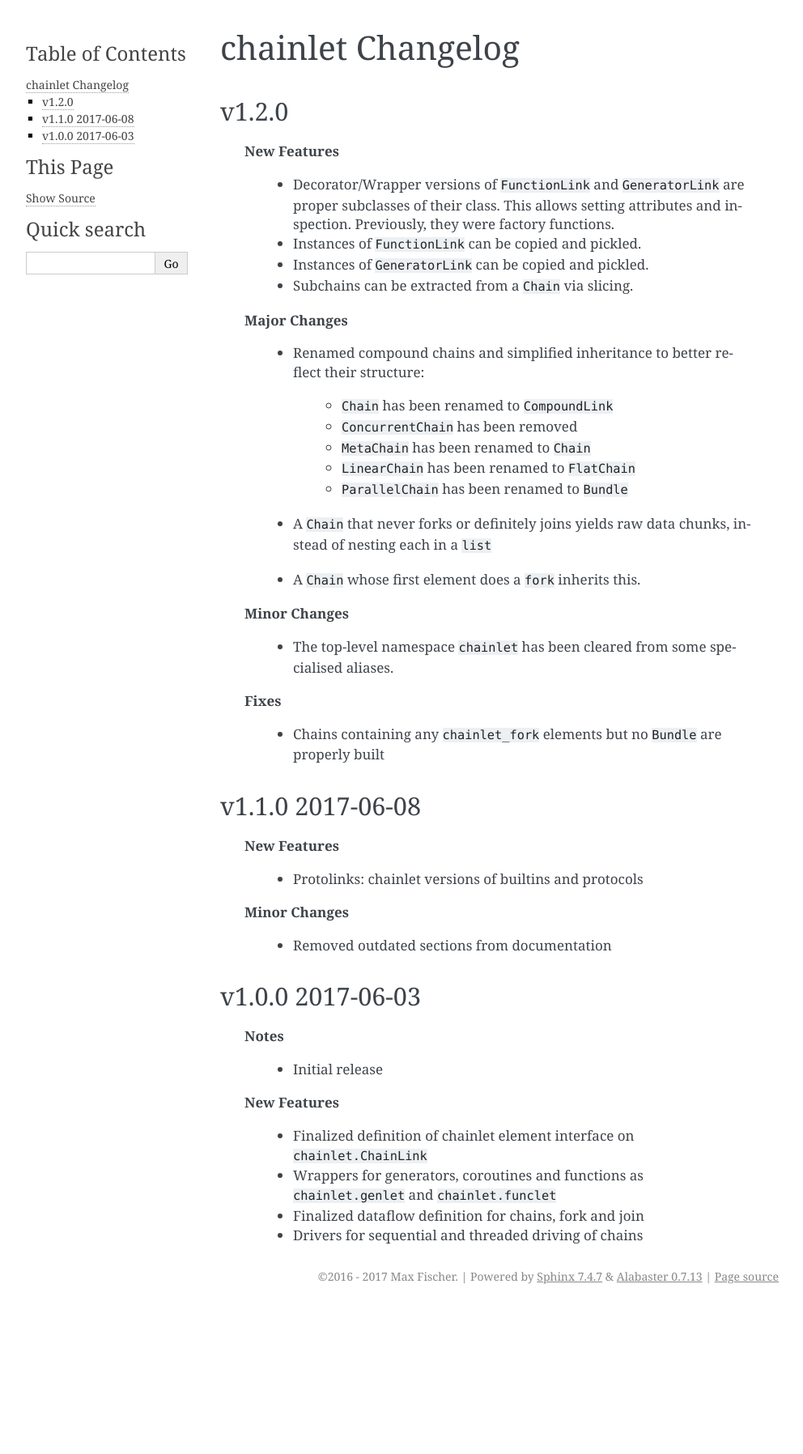
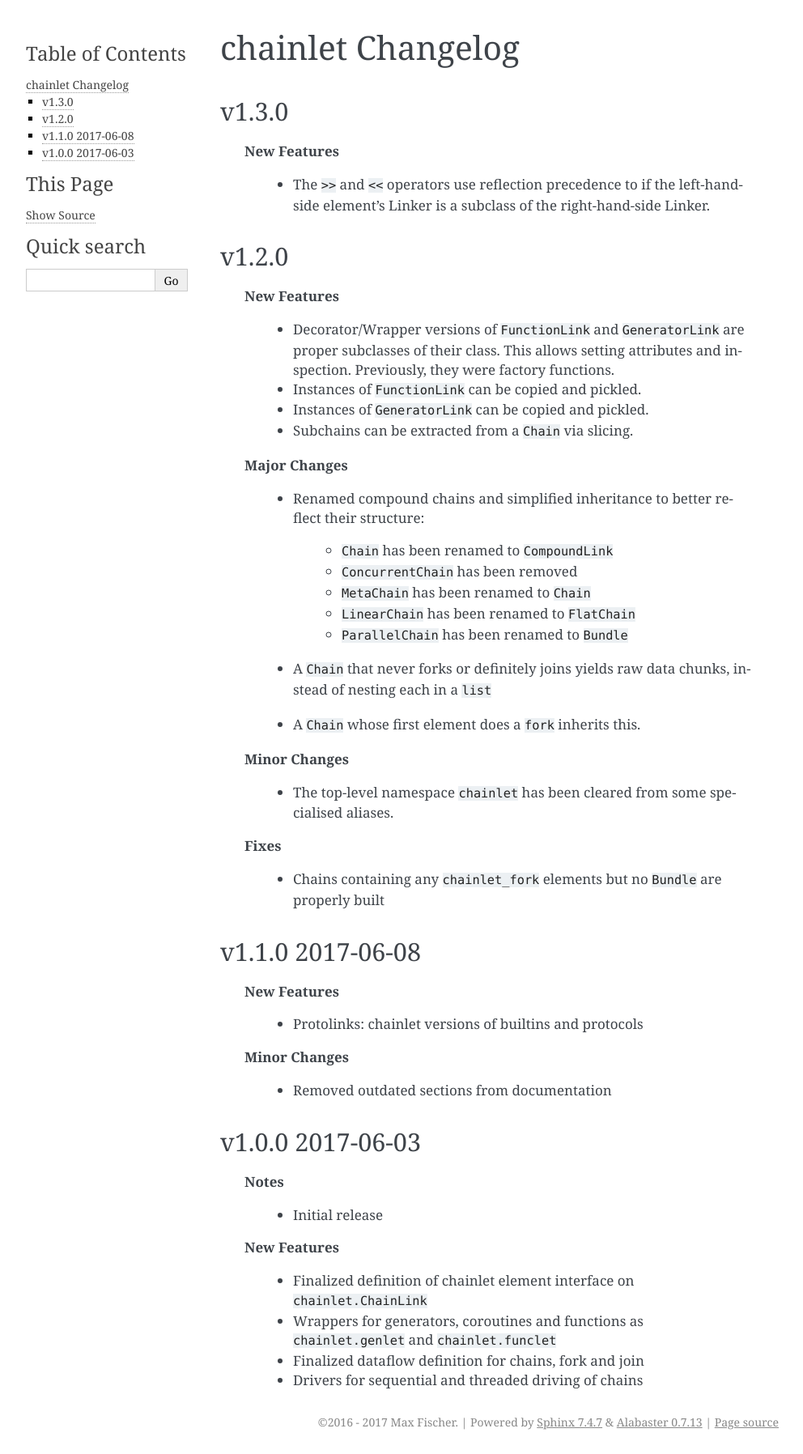
Before and after one commit to maxfischer2781/chainlet, a Sphinx documentation site: the page built from docs/source/changelog.rst, in a window 1280 px wide. Shown: the whole page at 81% size, without its empty margins (148-1140 px from the left). Built offline with Sphinx 7.4.7, drawn with Linux system fonts in a browser that asks for light colours; formulas are drawn with MathJax 3; before the commit the page ends 1616 px from its top, so only the background shows below that.

Commit message:
[docs] added linker reflection to changelog

```diff
--- a/docs/source/changelog.rst
+++ b/docs/source/changelog.rst
@@ -1,6 +1,14 @@
 ++++++++++++++++++
 chainlet Changelog
 ++++++++++++++++++
+
+v1.3.0
+------
+
+    **New Features**
+
+        * The ``>>`` and ``<<`` operators use reflection precedence to if the left-hand-side element's Linker
+          is a subclass of the right-hand-side Linker.
 
 v1.2.0
 ------
```
